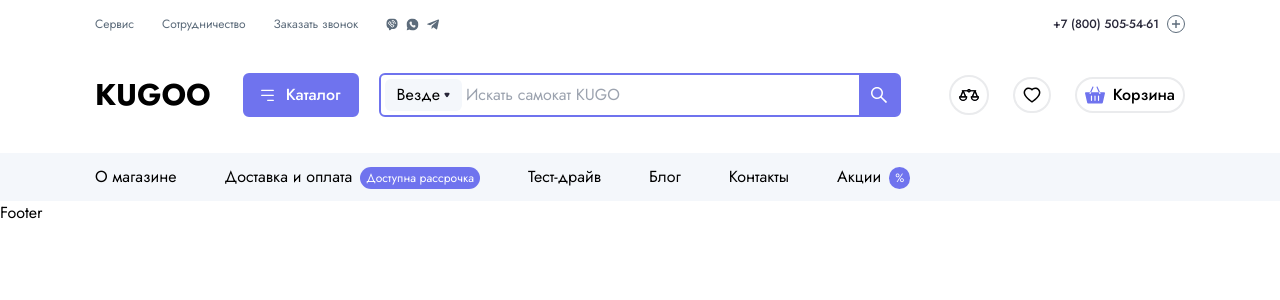
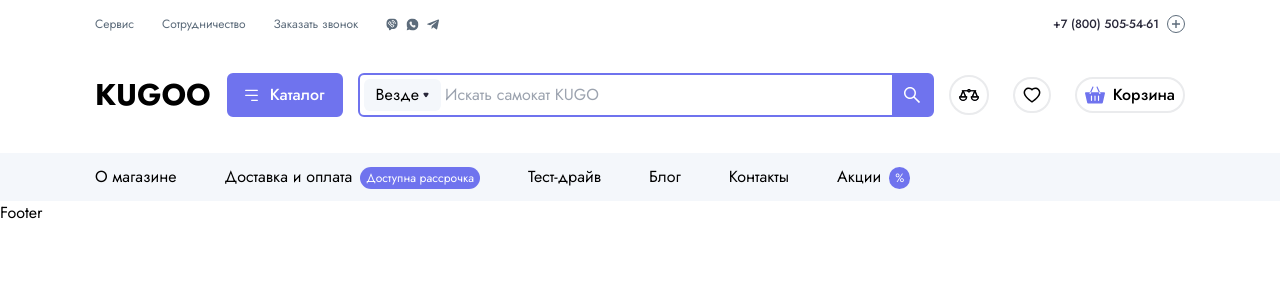
Before and after one commit to mailsmorales/Kugoo, a React (Vite) app: page / in a window 1280 px wide. Shown: the top 300 px of the page. Built offline with nearby package versions, Linux system fonts and the light colour scheme.

Commit message:
made a function when another element was clicked, closed another element

```diff
--- a/src/components/Header/components/CatalogItem.jsx
+++ b/src/components/Header/components/CatalogItem.jsx
@@ -1,5 +1,5 @@
 import clsx from "clsx";
-import React, { useState } from "react";
+import React, { useRef, useState } from "react";
 import Icons from "../../../assets/image/icons";
 import { catalogItems } from "./catalogItems";
 
@@ -8,8 +8,15 @@ export const CatalogItem = () => {
   const [selectedItem, setSelectedItem] = useState(0);
   const [selectedItems, setSelectedItems] = useState(0);
 
+  const cotalogtRef = useRef();
+  document.addEventListener("click", (e) => {
+    if (!e.composedPath().includes(cotalogtRef.current)) {
+      setShowCatalog(false);
+    }
+  });
+
   return (
-    <div className="relative">
+    <div ref={cotalogtRef} className="relative">
       <div
         onClick={() => setShowCatalog(!showCatalog)}
         className="flex justify-center items-center bg-purple px-4 py-2 gap-3 border-2 border-purple hover:border-purple-200 ease-in duration-300 rounded-md hover:bg-purple-200 cursor-pointer"
--- a/src/components/Header/components/HeaderTop.jsx
+++ b/src/components/Header/components/HeaderTop.jsx
@@ -1,9 +1,15 @@
-import React, { useState } from "react";
+import React, { useRef, useState } from "react";
 import { Link } from "react-router-dom";
 import Icons from "../../../assets/image/icons";
 
 export const HeaderTop = () => {
   const [showContact, setShowContact] = useState(false);
+  const contactRef = useRef();
+  document.addEventListener("click", (e) => {
+    if (!e.composedPath().includes(contactRef.current)) {
+      setShowContact(false);
+    }
+  });
   const contact = [
     {
       title: "Сервисный центр",
@@ -33,7 +39,7 @@ export const HeaderTop = () => {
           <Icons.Telegram />
         </div>
       </div>
-      <div>
+      <div ref={contactRef}>
         <div className="flex items-center justify-center gap-2 relative">
           <a
             className="text-xs font-medium text-black cursor-pointer"
--- a/src/components/Header/components/Navbar.jsx
+++ b/src/components/Header/components/Navbar.jsx
@@ -13,12 +13,12 @@ export const Navbar = () => {
     }
   });
   return (
-    <div className="mt-10 flex items-center">
-      <div className="flex gap-8 items-center">
+    <div className="mt-10 flex items-center justify-between">
+      <div className="flex gap-4 items-center mr-2">
         <Link className="font-bold text-3xl cursor-pointer">KUGOO</Link>
         <CatalogItem />
       </div>
-      <div className="flex ml-5 rounded-md border-purple border-2  gap-5 items-center justify-between max-w-xl w-full">
+      <div className="flex rounded-md border-purple border-2 items-center justify-between max-w-xl w-full mr-2">
         <div className="flex items-center">
           <button className="flex justify-center items-center gap-1 bg-bg rounded-md py-1 px-3 m-1">
             Везде
@@ -34,7 +34,7 @@ export const Navbar = () => {
           <Icons.Search />
         </div>
       </div>
-      <div className="ml-12 flex items-center gap-6">
+      <div className="flex items-center gap-6">
         <Link>
           <div className="px-2 py-2 rounded-full border-2 border-gray-200 hover:bg-bg hover:border-bg ease-in duration-300">
             <Icons.Balance className="hover:fill-purple" />
```
